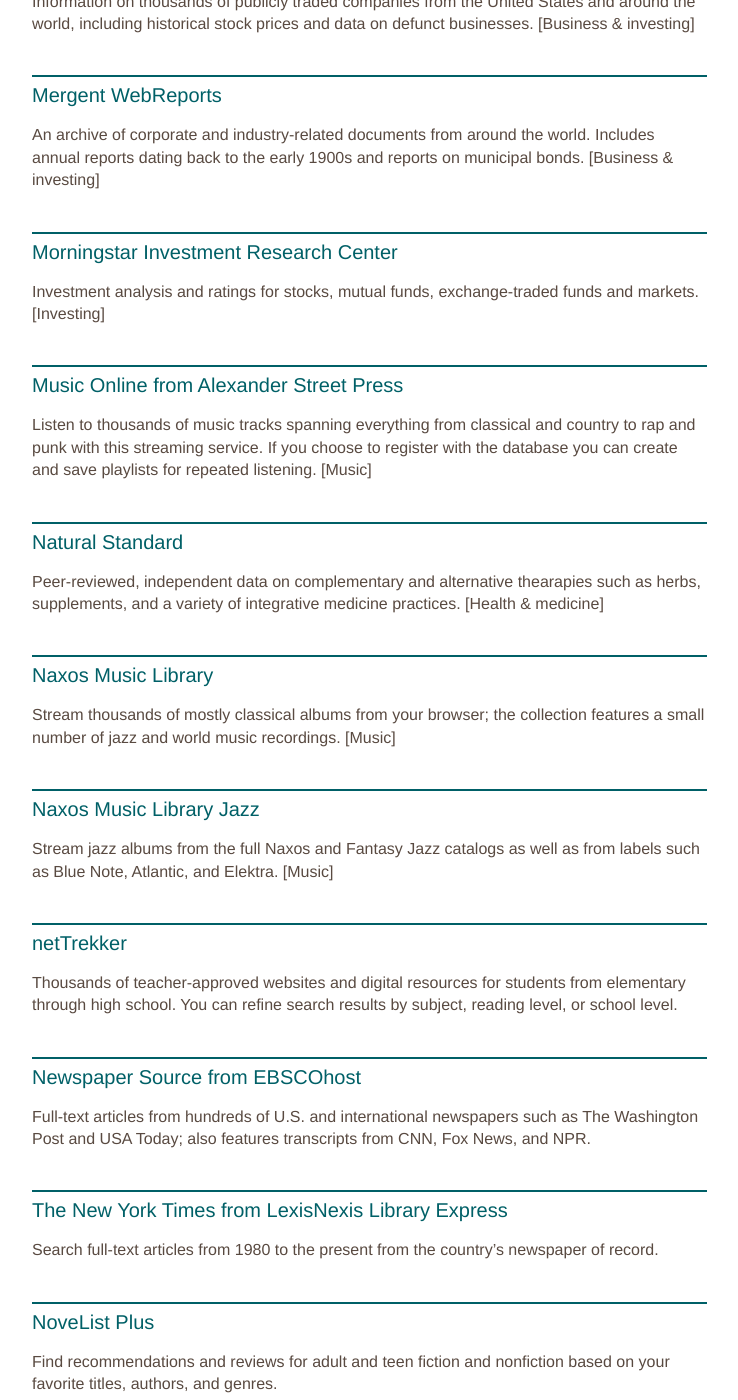
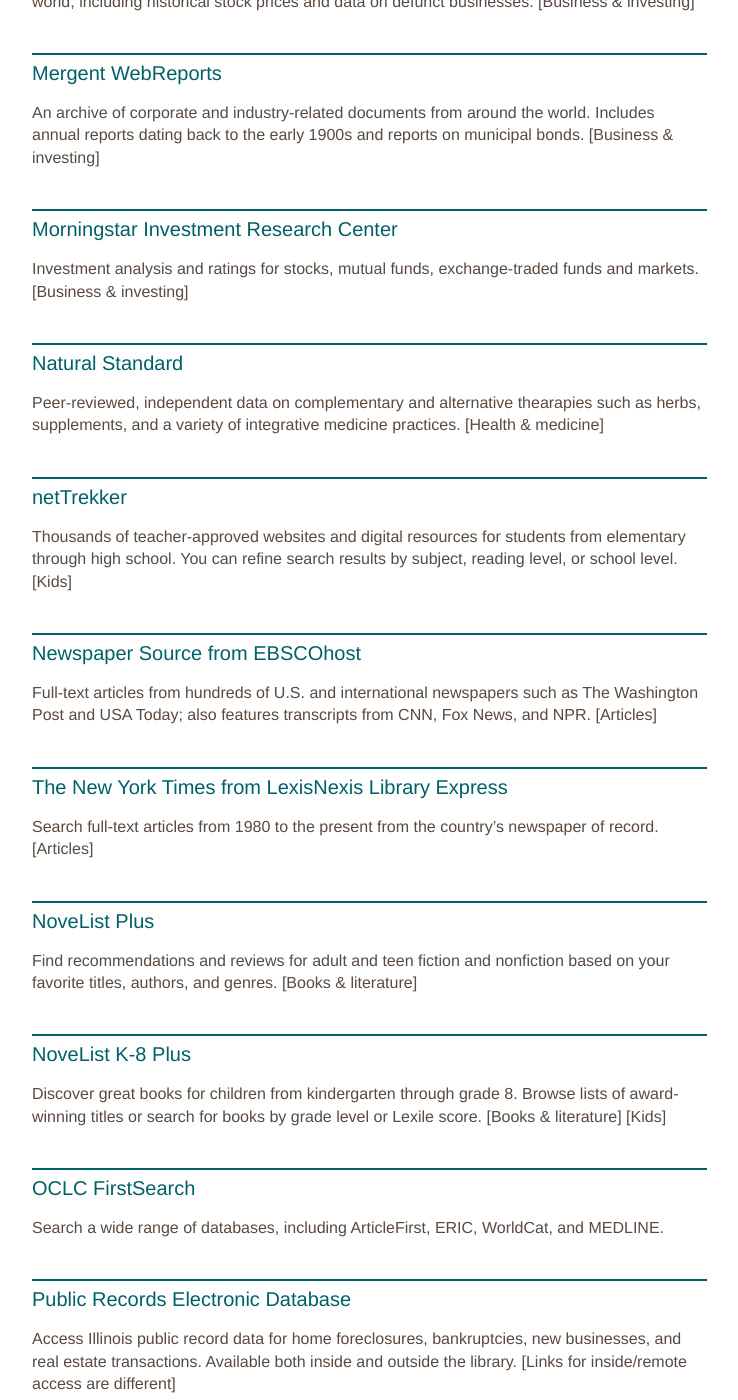
Before and after one commit to skokielibrary/spl-content, a Jekyll site: the page built from _content/bruce/resources--research-topic.markdown, in a window 1280 px wide and 1400 px high, scrolled down 5072 px. Shown: the whole window, without its empty margins (126-864 px from the left). Built offline with Jekyll 4.4.1, drawn with Linux system fonts in a browser that asks for light colours; some of the changed text lies outside the part shown.

Commit message:
Updated resources--research-topic.markdown

```diff
--- a/_content/bruce/resources--research-topic.markdown
+++ b/_content/bruce/resources--research-topic.markdown
@@ -81,7 +75,7 @@ Index to journal articles, resources and research in the field of education.
 
 ##eSequels
 Check the correct order of all your favorite novels with this resource, which allows you to search by author, title, location, character, or subject.
-[Arts & literature]
+[Books & literature]
 
 ##Factiva
 Full-text access to thousands of newspapers, magazines, and journals, including the _Chicago Sun-Times_, _The Wall Street Journal_, and _The New York Times_.
@@ -123,16 +115,15 @@ Current newspapers from around the world, presented in full-page format with pho
 
 ##Literature Criticism Online/Something About the Author
 Find information and criticism on current and historical writers and poets and their works.
-[Arts & literature]
-[Homework help]
+[Books & literature]
 
 ##Live Homework Help
 Connect with expert tutors to work on math, science, social studies, and English problems from 3 to 10 pm daily. Tailored for students from 4th grade to junior college, the sessions last approximately 20 minutes. Library cardholders are limited to 5 sessions per week.
-[Homework help]
+[Tutoring & training]
 
 ##Lynda.com Online Learning Library
 Watch thousands of step-by-step online video tutorials on software, apps, media, marketing, business, and technology, all led by expert trainers.
-[Technology training]
+[Tutoring & training]
 
 ##Mango Languages
 Lessons in 60-plus languages, including English with easy interactive tutorials, including some that use world-lanugague films. Download the Mango Languages app to use on mobile devices.
@@ -157,41 +147,35 @@ An archive of corporate and industry-related documents from around the world. In
 
 ##Morningstar Investment Research Center
 Investment analysis and ratings for stocks, mutual funds, exchange-traded funds and markets.
-[Investing]
-
-##Music Online from Alexander Street Press
-Listen to thousands of music tracks spanning everything from classical and country to rap and punk with this streaming service. If you choose to register with the database you can create and save playlists for repeated listening.
-[Music]
+[Business & investing]
 
 ##Natural Standard
 Peer-reviewed, independent data on complementary and alternative thearapies such as herbs, supplements, and a variety of integrative medicine practices.
 [Health & medicine]
 
-##Naxos Music Library
-Stream thousands of mostly classical albums from your browser; the collection features a small number of jazz and world music recordings.
-[Music]
-
-##Naxos Music Library Jazz
-Stream jazz albums from the full Naxos and Fantasy Jazz catalogs as well as from labels such as Blue Note, Atlantic, and Elektra.
-[Music]
-
 ##netTrekker
 Thousands of teacher-approved websites and digital resources for students from elementary through high school. You can refine search results by subject, reading level, or school level.
+[Kids]
 
 ##Newspaper Source from EBSCOhost
 Full-text articles from hundreds of U.S. and international newspapers such as The Washington Post and USA Today; also features transcripts from CNN, Fox News, and NPR.
+[Articles]
 
 ##The New York Times from LexisNexis Library Express
 Search full-text articles from 1980 to the present from the country's newspaper of record.
+[Articles]
 
 ##NoveList Plus
 Find recommendations and reviews for adult and teen fiction and nonfiction based on your favorite titles, authors, and genres.
+[Books & literature]
 
 ##NoveList K-8 Plus
 Discover great books for children from kindergarten through grade 8. Browse lists of award-winning titles or search for books by grade level or Lexile score.
+[Books & literature]
+[Kids]
 
 ##OCLC FirstSearch
-Search a wide range of databases including ArticleFirst, ERIC, WorldCat, and MEDLINE.
+Search a wide range of databases, including ArticleFirst, ERIC, WorldCat, and MEDLINE.
 
 ##Public Records Electronic Database
 Access Illinois public record data for home foreclosures, bankruptcies, new businesses, and real estate transactions. Available both inside and outside the library.
@@ -199,57 +183,71 @@ Access Illinois public record data for home foreclosures, bankruptcies, new busi
 
 ##ReferenceUSA
 Get contact information for millions of U.S. and Canadian companies,  plus residential directory information. Search businesses by name, location, industry, and size.
+[Business & investing]
 
 ##Rosetta Stone Library Solution
 Take introductory lessons in more than 30 languages in the library version of the popular software.
+[Languages]
 
 ##Safari Books Online
 Read thousands technology, business, and professional development books from popular publishers through your web browser.
 
 ##Salem Health
 Find health answers culled from _Magill's Medical Guide_, an authoritative medical encyclopedia written in accessible language for general readers.
+[Health & medicine]
 
 ##Science Online
 Science encyclopedia articles, experiments, biographies, and charts recommended for grades 6 and up.
+[Kids]
 
 ##Searchasaurus
 Geared toward younger students, this full-text article resource encourages kids to develop research skills with a fun, dinosaur-themed look.
+[Kids]
 
 ##Skokie Newspaper Index
 Find citations to articles that appeared in the _Skokie Review_, _The News_, and _Life: Skokie_ edition. To request full articles, email askref@skokielibrary.info or call our Reference Desk at 847-673-3733.
+[Articles]
 
 ##Skokie Obituary Index
 Find citations to obituaries that appeared in The News (1960&#82101984), Skokie Review (1981&#8210present), and Life: Skokie edition (1978&#8210Oct. 2004). To request full obituaries, email askref@skokielibrary.info or call our Reference Desk at 847-673-3733.
+[Articles]
 
 ##Something About the Author
 Read biographical and critical essays about writers and illustrators of children and young adult books.
+[Kids]
+[Books & literature]
 
 ##TeachingBooks.net
 Aimed primarily at teachers, this provides multimedia resources and activities to supplement reading assignments for elementary, middle, and high school students.
+[Kids]
+[Books & literature]
 
 ##Treehouse Online Learning
 Learn how to build websites and apps, write code, or start a business through self-paced video lessons.
 [Technology training]
 
 ##TumbleBook Library for Kids
-A collection of animated, narrated picture books that allows childred to follow along word for word. There also are literacy-based puzzles and games.
+A collection of animated, narrated picture books that allows childred to follow along word for word.
+[Kids]
+[Books & literature]
 
 ##TumbleTalking Books Collection
 An online collection of eBooks and read-along chapter, graphic novels, an audio books.
+[Kids]
+[Books & literature]
 
 ##Value Line Research Center
 The latest information on stocks, mutual funds, options, and convertible securities. View, print and download research reports from the various _Value Line_ publications.
-[Investing]
+[Business & investing]
 
 ##WestlawNext
 A legal research service designed for use by the general public, featuring Illinois and federal decisions, statutes to all 50 states, and Illinois law reviews and practice manuals.
-[Legal help]
+[Law]
+[Available in library only]
 
 ##World Book Online
 An online version of the popular encyclopedia that provides a general guide to all fields of learning.
 [Kids]
-[Homework help]
-[Available in library only]
 
 ##WorldCat from OCLC FirstSearch
 Search the collections of thousands of libraries in the United States and around the world using this global catalog.
```
Also changed, not shown: other parts of _content/bruce/resources--research-topic.markdown (+3 -12 lines).
